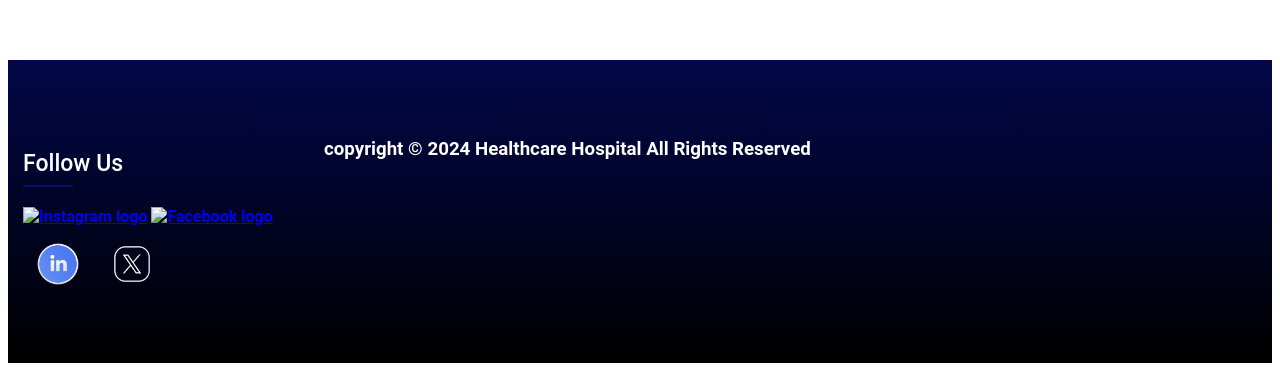
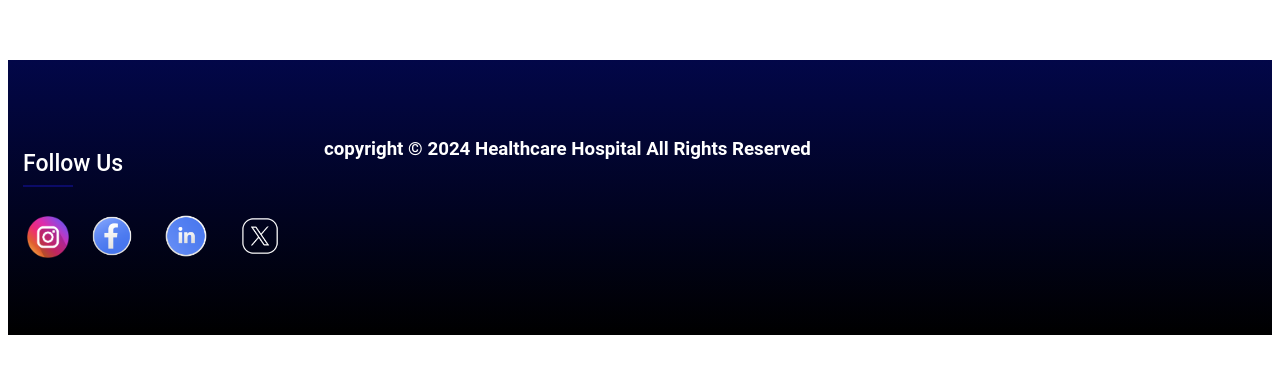
Before and after one commit to Thisara07/Pharmacy-web, a plain HTML site: page checkout.html in a window 1280 px wide. Shown: the part 2424-2795 px from the top of the page. After the commit the page ends 2767 px from the top, so only its background shows below. Drawn offline with Linux system fonts and the light colour scheme; the site is published under a folder, as on GitHub Pages, so addresses that start at the root find nothing.

Commit message:
Update checkout.html

```diff
--- a/checkout.html
+++ b/checkout.html
@@ -128,10 +128,10 @@
       <div class="row">
         <div class="footer-col">
           <h4>Follow Us</h4>
-          <a href="#"><img src="/Images/Insta-logo.png " class="icon" alt="Instagram logo"></a>
-          <a href="#"><img src="/Images/Facebook-logo.png" class="icon2" alt="Facebook logo"></a>
-          <a href="#"><img src="Images/Linked-in-logo.png" class="icon2" alt="Linked-in logo"></a>
-          <a href="#"><img src="Images/Twitter-logo-x-.png" class="icon2" alt="Twitter/X logo"></a>
+          <a href="#"><img src="./Images/Insta-logo.png " class="icon" alt="Instagram logo"></a>
+          <a href="#"><img src="./Images/Facebook-logo.png" class="icon2" alt="Facebook logo"></a>
+          <a href="#"><img src="./Images/Linked-in-logo.png" class="icon2" alt="Linked-in logo"></a>
+          <a href="#"><img src="./Images/Twitter-logo-x-.png" class="icon2" alt="Twitter/X logo"></a>
           </div>
 
             <h3>copyright © 2024 Healthcare Hospital All Rights Reserved</h3>
```
